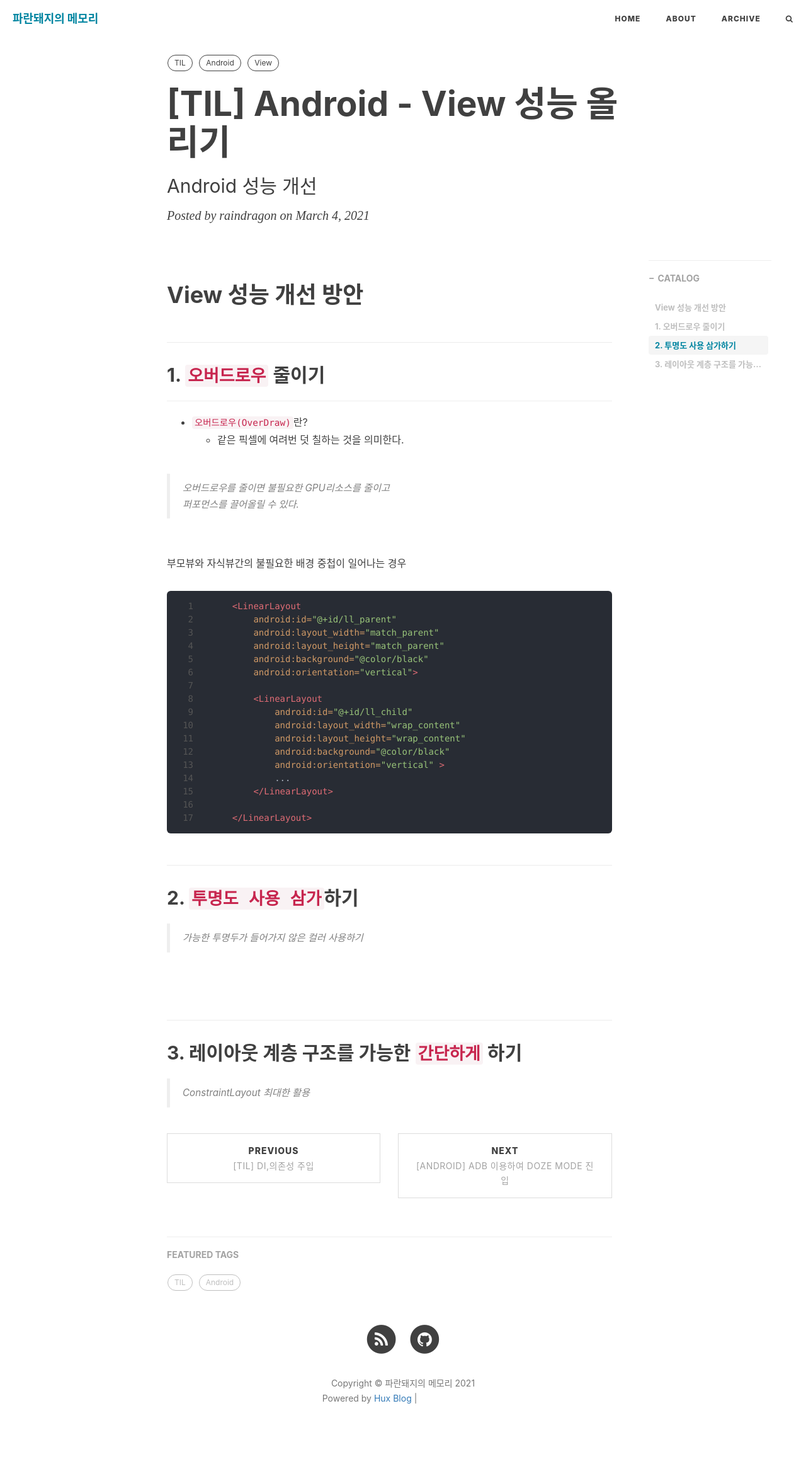
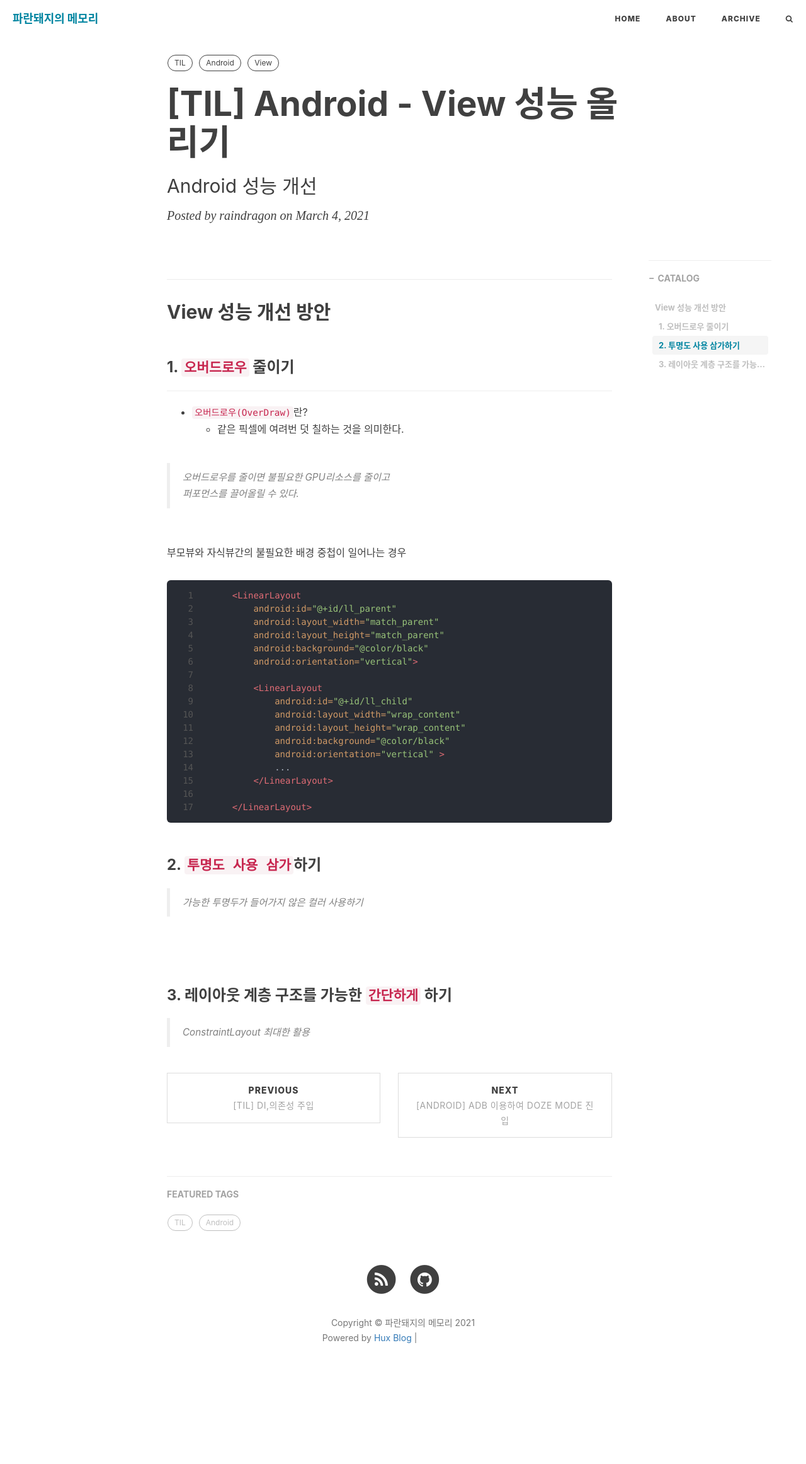
Before and after one commit to yongwooLeePb/raindragonn.github.io, a Jekyll site: the page built from _posts/2021-03-04-[TIL] Android - View 성능.md, in a window 1280 px wide. Shown: the whole page at 63% size. Built offline with Jekyll 4.4.1, drawn with Linux system fonts in a browser that asks for light colours; nearby versions of some CDN libraries; comment, search, counter and statistics services are not loaded; after the commit the page ends 2228 px from its top, so only the background shows below that; grey boxes are pictures that could not be loaded.

Commit message:
Text size change

````diff
--- a/_posts/2021-03-04-[TIL] Android - View 성능.md
+++ b/_posts/2021-03-04-[TIL] Android - View 성능.md
@@ -13,10 +13,10 @@ tags:
     - View
 ---
 
-View 성능 개선 방안
-=
+## View 성능 개선 방안
 
-## 1. `오버드로우` 줄이기
+
+### 1. `오버드로우` 줄이기
 ---
 
 - `오버드로우(OverDraw)`란?
@@ -49,13 +49,13 @@ View 성능 개선 방안
     </LinearLayout>
 ```
 
-## 2. `투명도 사용 삼가`하기
+### 2. `투명도 사용 삼가`하기
 
 > 가능한 투명두가 들어가지 않은 컬러 사용하기
 
 <br>
 
 
-## 3. 레이아웃 계층 구조를 가능한 `간단하게` 하기
+### 3. 레이아웃 계층 구조를 가능한 `간단하게` 하기
 
 > ConstraintLayout 최대한 활용
````
Also changed, not shown: _posts/2021-03-15-Android Doze mode Adb 테스트.md (+4 -9 lines).
